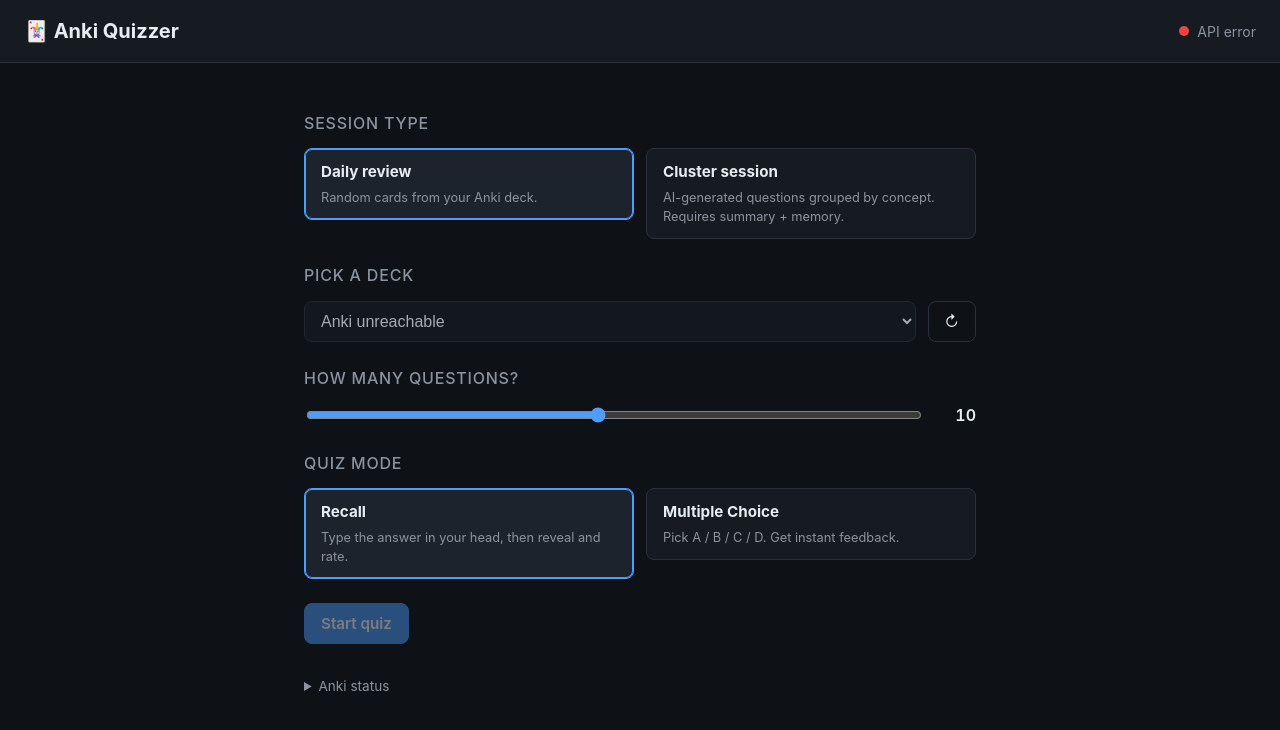
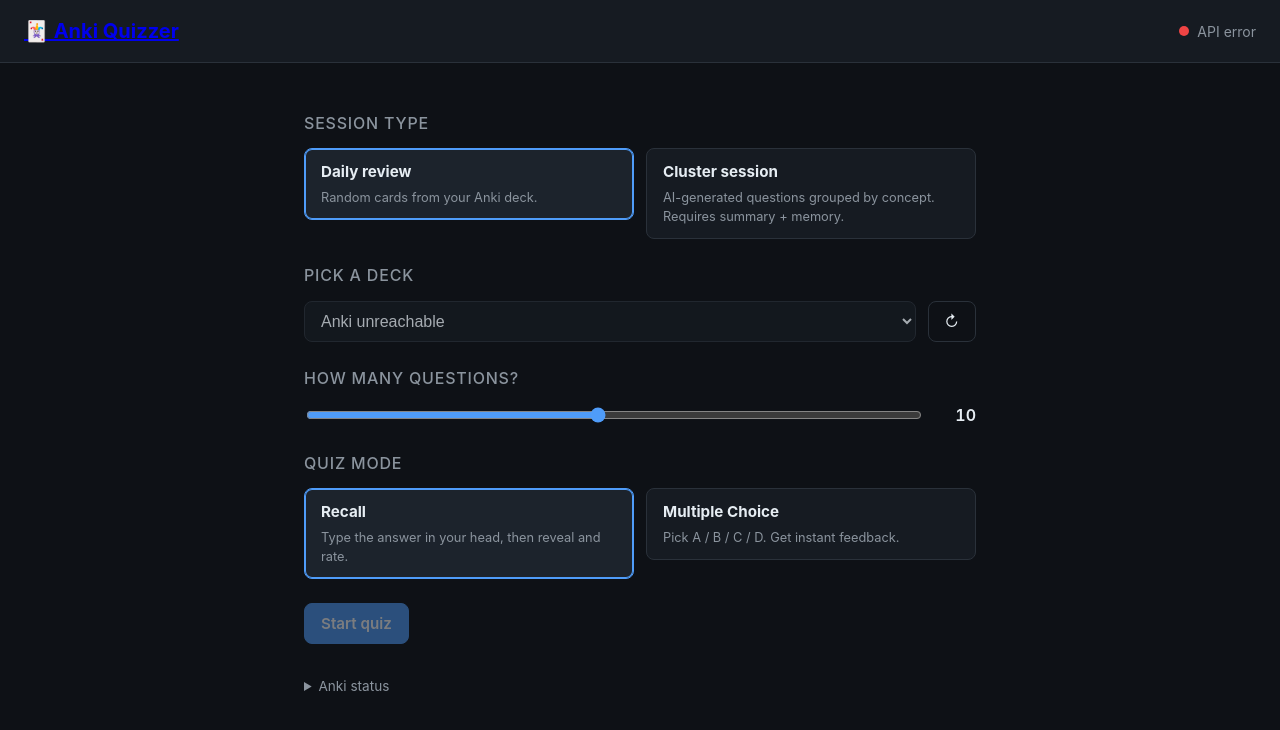
Before and after one commit to M4G1C14N5/anki-quizzer, a website: page public/index.html in a window 1280 px wide. Drawn offline with Linux system fonts and the light colour scheme; no server answers.

Commit message:
Make logo h1 clickable to home/setup screen

```diff
--- a/public/index.html
+++ b/public/index.html
@@ -8,7 +8,7 @@
 </head>
 <body>
 <header>
-  <h1>🃏 Anki Quizzer</h1>
+  <a href="/"><h1>🃏 Anki Quizzer</h1></a>
   <div class="status" id="status">
     <span id="status-dot" class="dot"></span>
     <span id="status-text">checking Anki…</span>
```
